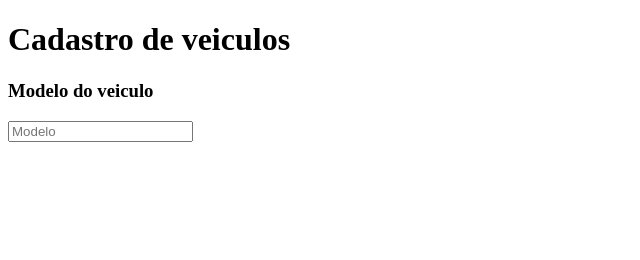
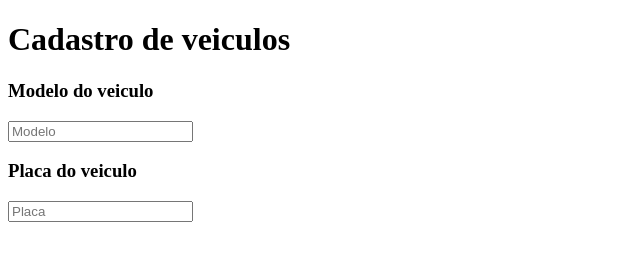
Before and after one commit to NicolasMoraesti/carro-git, a plain HTML site: page index.html in a window 1280 px wide. Shown: the whole page, without its empty margins (0-640 px from the left). Drawn offline with Linux system fonts and the light colour scheme.

Commit message:
adiçao da funçao de adicionar placa

```diff
--- a/index.html
+++ b/index.html
@@ -16,6 +16,10 @@
   <form>
     <h3>Modelo do veiculo</h3>
     <input type="text" id="modelo-veiculo" required placeholder="Modelo">
+
+    <h3>Placa do veiculo</h3>
+    <input type="text" id="placa-veiculo" required placeholder="Placa">
+
   </form>
 </body>
 </html>
```
